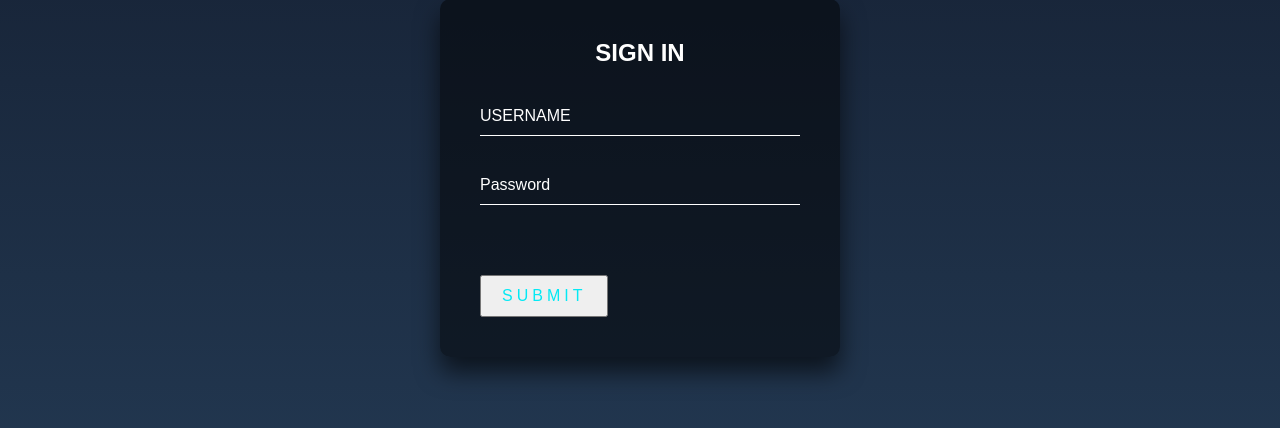
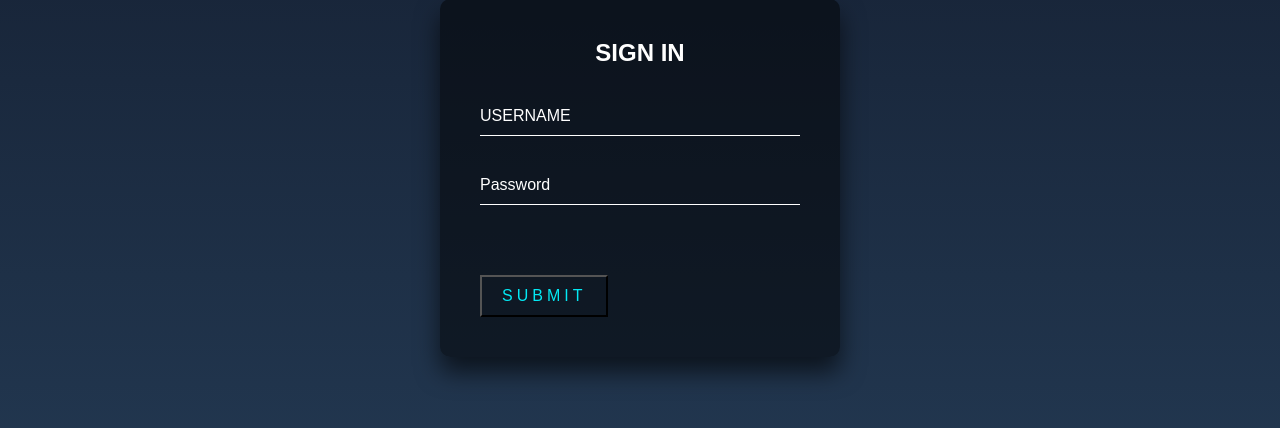
Before and after one commit to mharshita/to-do-list, a PHP site: page /login.php in a window 1280 px wide. Shown: the part 222-650 px from the top of the page. Run offline with PHP 8.4, Linux system fonts and the light colour scheme; data that the repository does not hold is empty.

Commit message:
login modified

```diff
--- a/login.php
+++ b/login.php
@@ -209,7 +209,7 @@ body {
     <div class="user-box">
       <input type="password" name="password" required/>
       <label>Password</label>
-    </div><input type="submit" name="log_in" class="a"/>
+    </div><input type="submit" name="log_in" class="a" style="background: transparent"/>
       <span></span>
       <span></span>
       <span></span>
```
